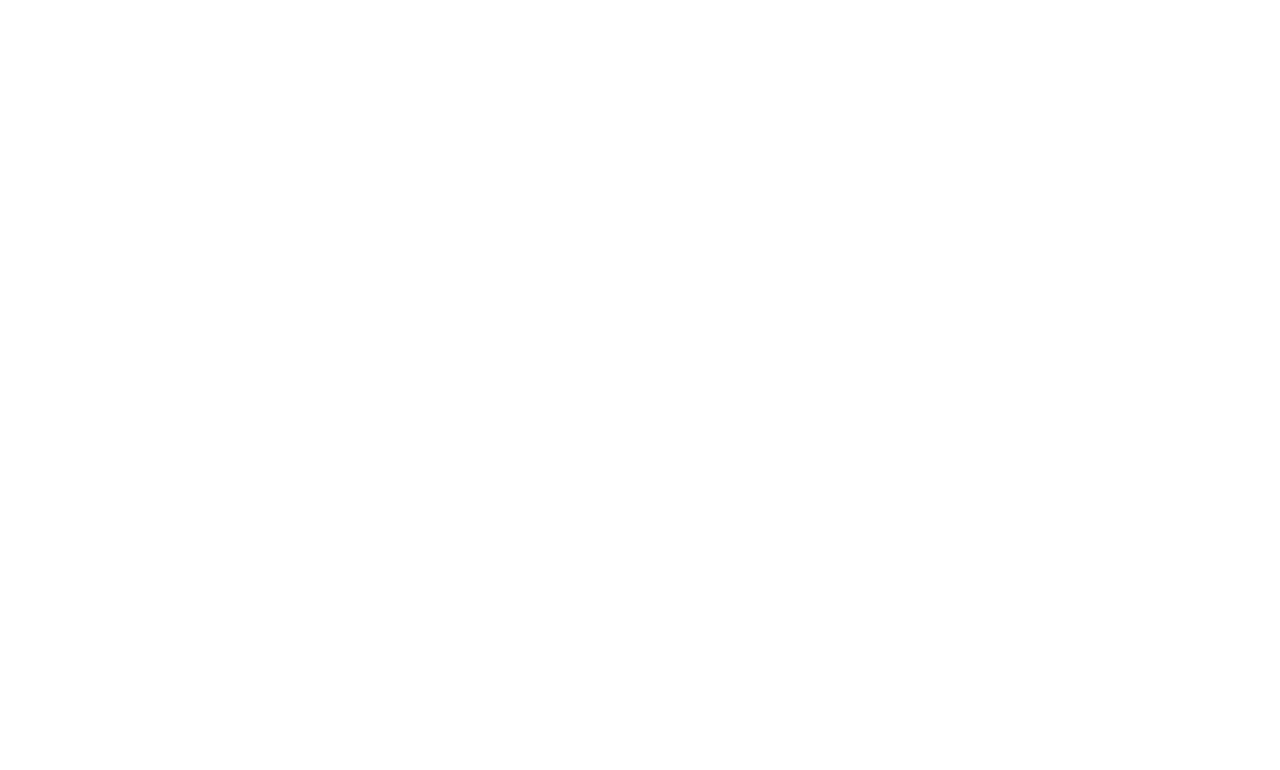
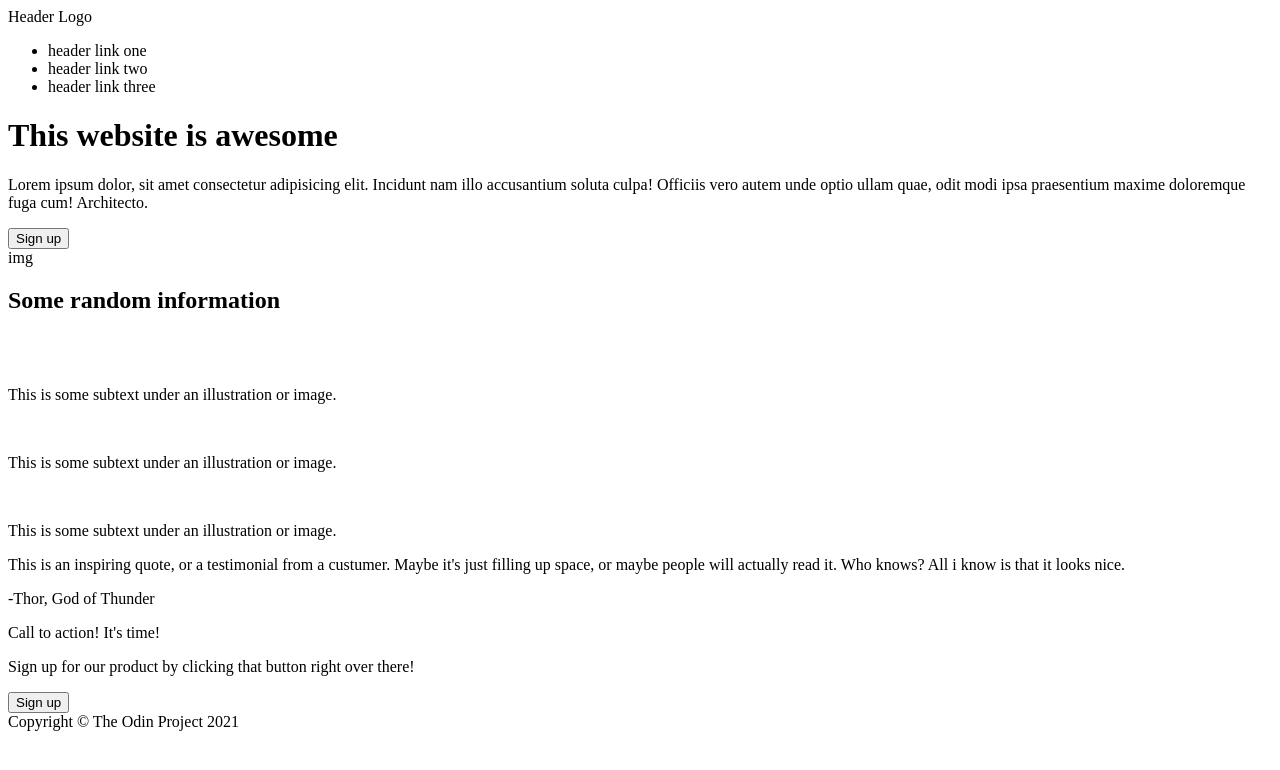
Before and after one commit to Vitor-Malta/landing-page-TOP, a plain HTML site: page index.html in a window 1280 px wide. Drawn offline with Linux system fonts and the light colour scheme.

Commit message:
Adiciona a estrutura ao HTML da página

```diff
--- a/index.html
+++ b/index.html
@@ -5,6 +5,69 @@
     <meta http-equiv="X-UA-Compatible" content="IE=edge" />
     <meta name="viewport" content="width=device-width, initial-scale=1.0" />
     <title>Landing Page</title>
+    <link rel="stylesheet" href="style.css" />
   </head>
-  <body></body>
+  <body>
+    <header>
+      <div class="top-header">
+        <div class="header-logo">Header Logo</div>
+        <nav>
+          <ul>
+            <li>header link one</li>
+            <li>header link two</li>
+            <li>header link three</li>
+          </ul>
+        </nav>
+      </div>
+      <div class="header-content">
+        <div>
+          <h1>This website is awesome</h1>
+          <p>
+            Lorem ipsum dolor, sit amet consectetur adipisicing elit. Incidunt
+            nam illo accusantium soluta culpa! Officiis vero autem unde optio
+            ullam quae, odit modi ipsa praesentium maxime doloremque fuga cum!
+            Architecto.
+          </p>
+          <button>Sign up</button>
+        </div>
+        <div class="header-content-img">img</div>
+      </div>
+    </header>
+    <section class="images-section">
+      <h2>Some random information</h2>
+      <div class="images-section-content">
+        <img src="" alt="" />
+      </div>
+      <div class="images-section-content">
+        <img src="" alt="" />
+        <p>This is some subtext under an illustration or image.</p>
+      </div>
+      <div class="images-section-content">
+        <img src="" alt="" />
+        <p>This is some subtext under an illustration or image.</p>
+      </div>
+      <div class="images-section-content">
+        <img src="" alt="" />
+        <p>This is some subtext under an illustration or image.</p>
+      </div>
+    </section>
+    <section class="quotes-section">
+      <p class="quote">
+        This is an inspiring quote, or a testimonial from a custumer. Maybe it's
+        just filling up space, or maybe people will actually read it. Who knows?
+        All i know is that it looks nice.
+      </p>
+      <p class="quote-author">-Thor, God of Thunder</p>
+    </section>
+    <section class="signup-section">
+      <div class="signup-section-text">
+        <p>Call to action! It's time!</p>
+        <p>Sign up for our product by clicking that button right over there!</p>
+      </div>
+      <div class="signup-section-button">
+        <button>Sign up</button>
+      </div>
+    </section>
+    <footer>Copyright &copy; The Odin Project 2021</footer>
+  </body>
 </html>
--- a/style.css
+++ b/style.css
@@ -0,0 +1,3 @@
+body {
+  height: 100vh;
+}
```
